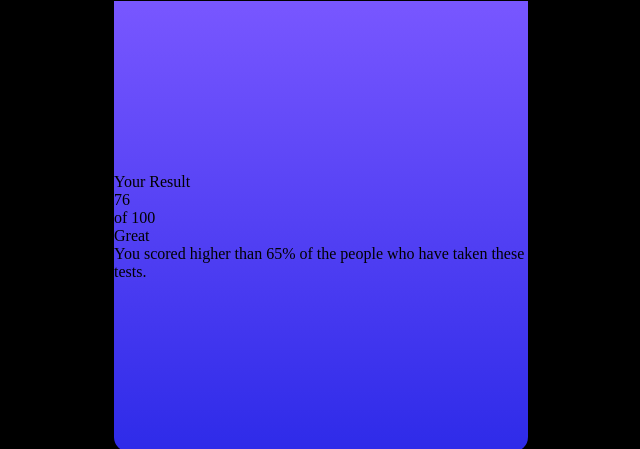
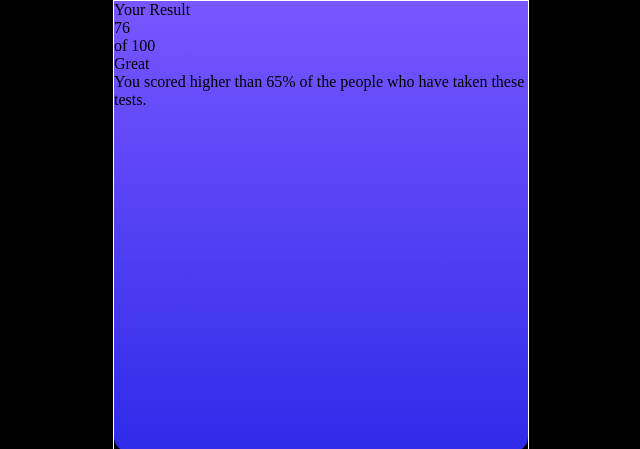
Before and after one commit to brhodes1825/results-summary-component, a plain HTML site: page index.html in a window 1280 px wide. Shown: the top 449 px of the page, without its empty margins (319-959 px from the left). Drawn offline with Linux system fonts and the light colour scheme.

Commit message:
Update styles.css

```diff
--- a/styles.css
+++ b/styles.css
@@ -41,15 +41,14 @@ body {
   width: 26rem;
   height: 42rem;
   margin: 0 auto;
-  border: 1px solid black;
+  border: 1px solid white;
 }
 
 .card-upper {
   background: linear-gradient(to bottom, hsl(252, 100%, 67%) 0%, hsl(241, 81%, 54%) 100%);
   display: flex;
   flex-direction: column;
-  align-content: center;
-  justify-content: center;
+  margin: auto auto;
   height: 28.2rem;
   border-bottom-left-radius: 15px;
   border-bottom-right-radius: 15px;
@@ -59,5 +58,5 @@ body {
 .card-lower {
   background: var(--white), white;
   height: 40rem;
-  z-index: 1
+  z-index: 1;
   }
```
